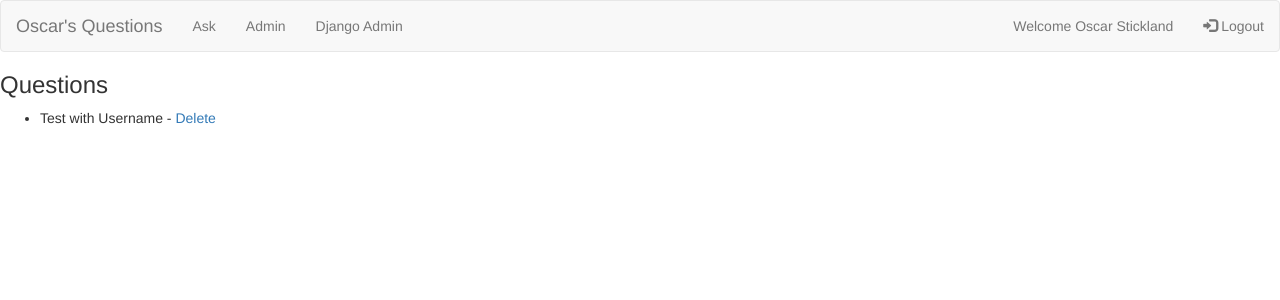
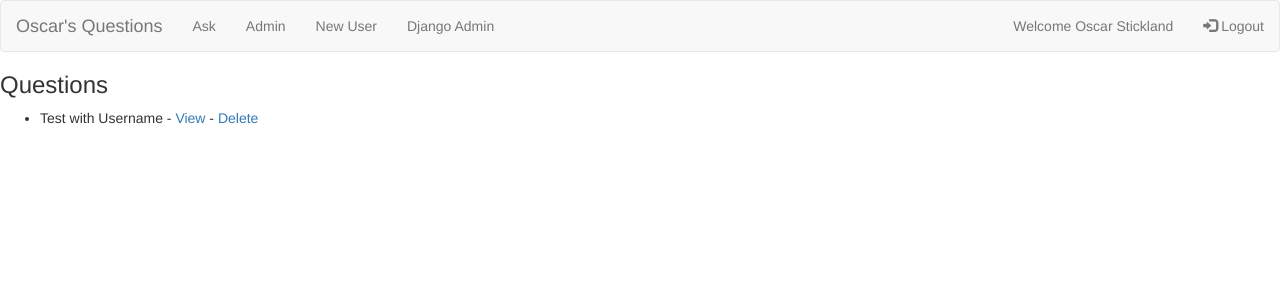
Before and after one commit to OscarStickland/OscarQuestions, a Django app: page /question/admin/ in a window 1280 px wide. Shown: the top 300 px of the page. Run offline with Django 3.2, Linux system fonts and the light colour scheme; a user stored in the database is signed in; data comes from the database, SQL or seed files in the repository; some libraries are stand-ins or nearby versions.

Commit message:
User
*Added users for the whole site
*Not everyone can view admin
*First name on index page (If logged in)

```diff
--- a/Question/forms.py
+++ b/Question/forms.py
@@ -6,7 +6,7 @@ class AnswerForm(forms.Form):
 class AskForm(forms.Form):
     QuestionTitle = forms.CharField(label='Title', max_length=100)
     QuestionText = forms.CharField(label='Question', max_length=1000)
-    UserText = forms.CharField(label='Username', max_length=100)
+
 
 class LoginForm(forms.Form):
     Username = forms.CharField(label='Username', max_length=100)
--- a/Question/models.py
+++ b/Question/models.py
@@ -1,11 +1,12 @@
 from django.db import models
 from django.utils import timezone
+from django.contrib.auth.models import User
 
 # Create your models here.
 class Question(models.Model):
     question_title = models.CharField(max_length=200)
     question_text = models.CharField(max_length=1000)
-    user_name = models.CharField(max_length=100)
+    user_name = models.ForeignKey(User, on_delete=models.CASCADE)
     pub_date = models.DateField('date published')
 
     def __str__(self):
--- a/Question/templates/question/admin.html
+++ b/Question/templates/question/admin.html
@@ -13,6 +13,7 @@
         <ul class="nav navbar-nav">
             <li><a href="/question/ask">Ask</a></li>
             <li><a href="/question/admin">Admin</a></li>
+            <li><a href="/question/adduser/">New User</a></li>
             <li><a href="/admin">Django Admin</a></li>
         </ul>
         <ul class="nav navbar-nav navbar-right">
@@ -26,6 +27,6 @@
 
 <ul>
      {% for Question in question_list %}
-        <li>{{Question.question_title}} - <a href="/question/{{Question.id}}/delete/">Delete</a></li>
+        <li>{{Question.question_title}} - <a href='/question/{{Question.id}}/'>View</a> - <a href="/question/{{Question.id}}/delete/">Delete</a></li>
      {% endfor %}
 </ul>
--- a/Question/templates/question/ask.html
+++ b/Question/templates/question/ask.html
@@ -35,8 +35,6 @@
                 <p>Question Text:</p>
                 {{ form.QuestionText }}
                 <br>
-                <p>Username</p>
-                {{ form.UserText }}
                 <br>
                 <input type="submit" value="Post">
             </div>
--- a/Question/views.py
+++ b/Question/views.py
@@ -48,6 +48,9 @@ def index(request):
 
 def ask(request):
 
+    if not request.user.is_authenticated():
+        return HttpResponseRedirect('/question/login/')
+
     # if this is a POST request we need to process the form data
     if request.method == 'POST':
         # create a form instance and populate it with data from the request:
@@ -59,9 +62,9 @@ def ask(request):
             # redirect to a new URL:
             question_title = form.cleaned_data['QuestionTitle']
             question_text = form.cleaned_data['QuestionText']
-            username_text = form.cleaned_data['UserText']
 
-            query = Question(question_title=str(question_title), question_text=str(question_text), user_name=username_text, pub_date=timezone.now())
+
+            query = Question(question_title=str(question_title), question_text=str(question_text), user_name=request.user.username, pub_date=timezone.now())
             query.save()
 
             return HttpResponse('Thanks')
@@ -79,6 +82,9 @@ def ask(request):
 def admin(request):
     if not request.user.is_authenticated():
         return HttpResponseRedirect('/question/login/')
+
+    if 'admin' not in request.user.username:
+        return HttpResponse("You are not allowed to view this page. <a href='/question/logout/'>Logout here <a> or <a href='/'>Go to the home page</a>")
     question_list = Question.objects.all()
 
     context = {'question_list': question_list}
```
Also changed, not shown: Question/templates/base.html (+8 -1 lines), Question/migrations/0013_auto_20170920_2346.py (added), db.sqlite3, 1 other file.
